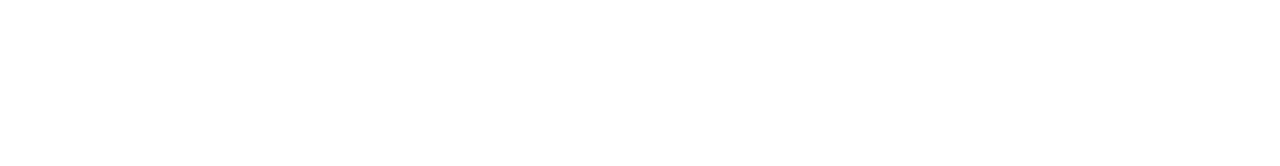
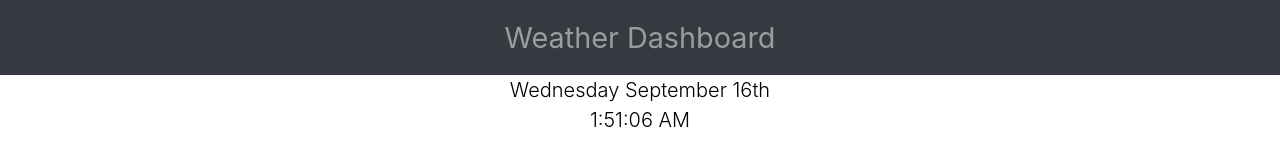
Before and after one commit to aubstacle/apolk-weather-dashboard, a plain HTML site: page index.html in a window 1280 px wide. Drawn offline with nearby package versions, Linux system fonts and the light colour scheme.

Commit message:
added text navbar, current time and date

```diff
--- a/assets/css/style.css
+++ b/assets/css/style.css
@@ -0,0 +1,11 @@
+.navbar-text {
+    font-size: 1.8em;
+}
+
+.lead {
+    text-align: center;
+    background-color: transparent;
+    color: black;
+    border-radius: 0;
+    margin-bottom: auto;
+}
--- a/assets/js/script.js
+++ b/assets/js/script.js
@@ -0,0 +1,13 @@
+// These elements and function use moment.js to display the current date and time //
+var dayEl = $("#currentDay");
+var timeEl = $("#currentTime");
+var currentDate = moment().format("dddd MMMM Do");
+currentTime = moment().format("LTS");
+
+dayEl.text(currentDate);
+timeEl.text(currentTime);
+
+setInterval(function () {
+  var clock = moment().format("h:mm:ss A");
+  timeEl.text(clock);
+}, 1000);
--- a/index.html
+++ b/index.html
@@ -20,8 +20,13 @@
     <link rel="stylesheet" href="./assets/css/style.css" />
   </head>
   <body>
-      <main class="container"></main>
-
-    <script src="./assets/js/script.js" async defer></script>
+    <nav class="navbar navbar-dark bg-dark">
+      <span class="navbar-text mx-auto"> Weather Dashboard </span>
+    </nav>
+    <p id="currentDay" class="lead"></p>
+    <p id="currentTime" class="lead"></p>
+    <script src="https://code.jquery.com/jquery-3.4.1.min.js"></script>
+    <script src="https://cdnjs.cloudflare.com/ajax/libs/moment.js/2.24.0/moment.min.js"></script>
+    <script src="./assets/js/script.js"></script>
   </body>
 </html>
```
